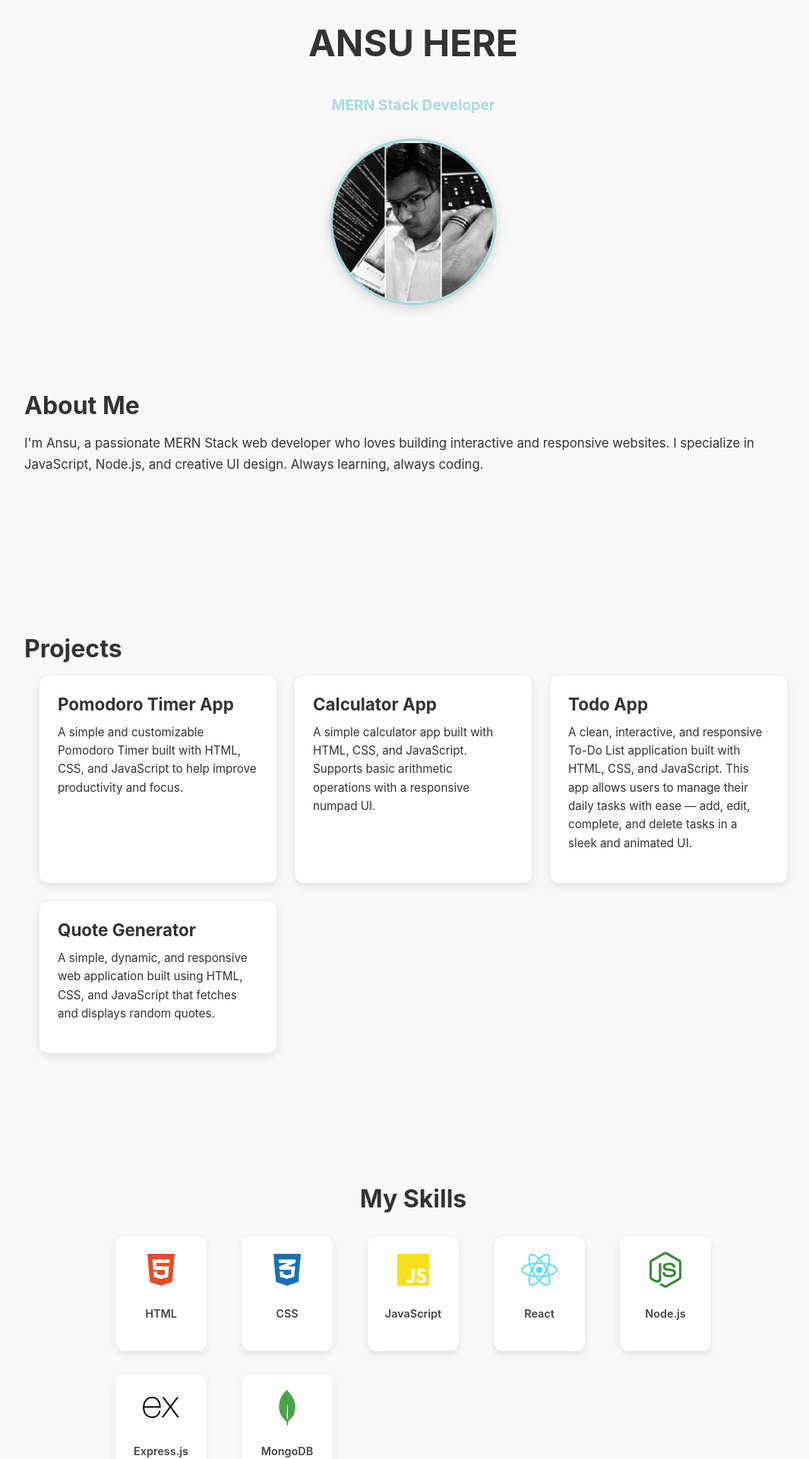
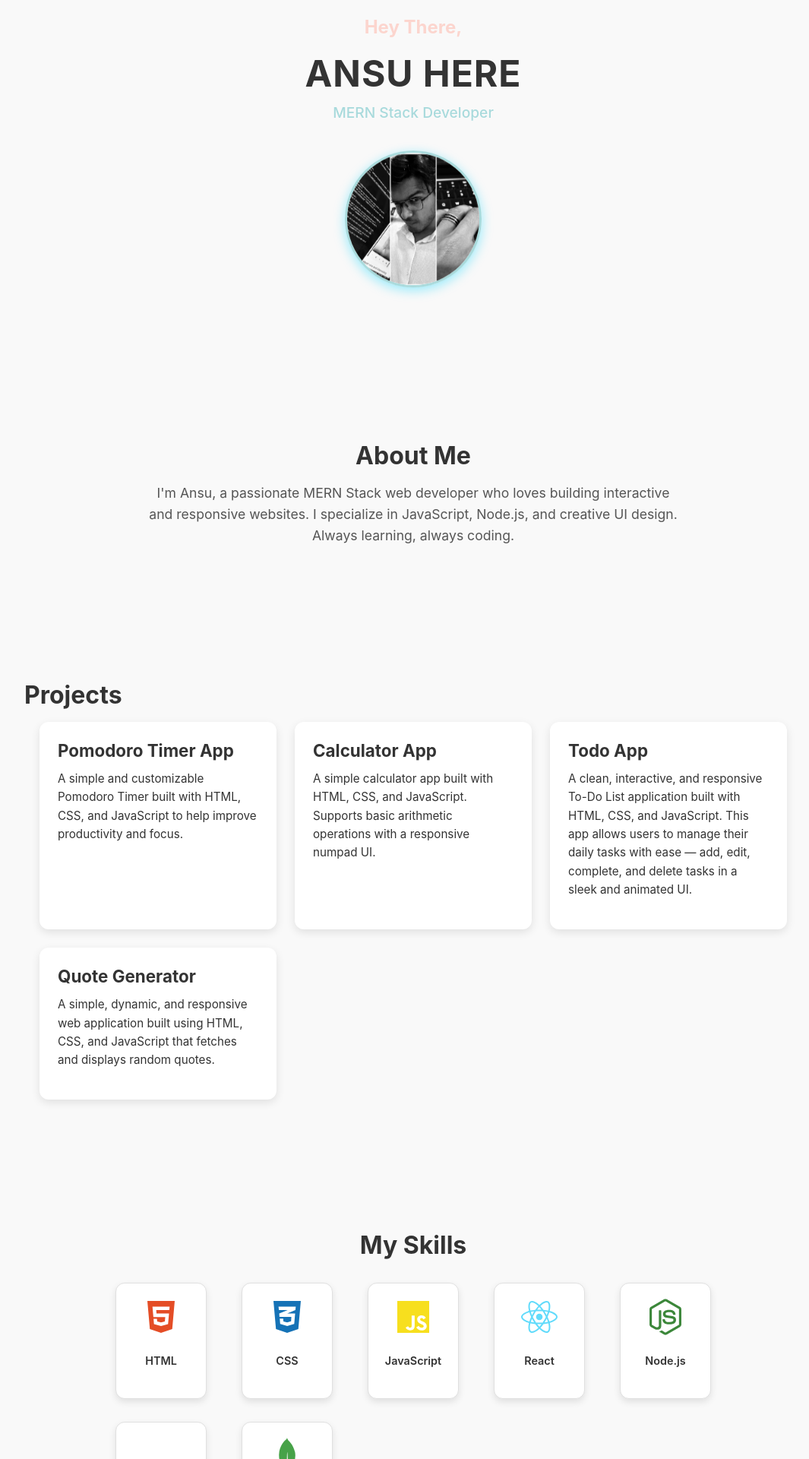
Before and after one commit to thenameisanzu/React--Portfolio, a React (Vite) app in the folder portfolio/: page / in a window 1280 px wide. Shown: the part 220-2140 px from the top of the page at 76% size, without its empty margins (96-1161 px from the left). Built offline with nearby package versions, Linux system fonts and the light colour scheme.

Commit message:
Added framer motion and updated component CSS

```diff
--- a/portfolio/package.json
+++ b/portfolio/package.json
@@ -10,6 +10,8 @@
     "preview": "vite preview"
   },
   "dependencies": {
+    "aos": "^2.3.4",
+    "framer-motion": "^12.23.24",
     "react": "^19.1.1",
     "react-dom": "^19.1.1",
     "react-icons": "^5.5.0"
--- a/portfolio/src/App.jsx
+++ b/portfolio/src/App.jsx
@@ -1,31 +1,30 @@
 import React from "react";
+import { AnimatePresence } from "framer-motion";
+
 import Header from "./components/Header";
 import Hero from "./components/Hero";
 import About from "./components/About";
 import Projects from "./components/Projects";
+import Skills from "./components/Skills";
 import Contact from "./components/Contact";
-import Skills from "./components/Skills";
 import Footer from "./components/Footer";
 
-
 function App() {
-
-
   return (
     <div className="App">
-      <Header/>
-      <main>
-        <Hero/>
-        <About/>
-        <Projects/>
-        <Skills/>
-       <Contact/>
-       <Footer/>
-
-      </main>
-
+      <Header />
+      <AnimatePresence mode="wait">
+        <main>
+          <Hero />
+          <About />
+          <Projects />
+          <Skills />
+          <Contact />
+          <Footer />
+        </main>
+      </AnimatePresence>
     </div>
-  )
+  );
 }
 
-export default App
+export default App;
--- a/portfolio/src/components/About.jsx
+++ b/portfolio/src/components/About.jsx
@@ -1,13 +1,41 @@
 import React from "react";
-
+import { motion } from "framer-motion";
 
 const About = () => (
-  <section id="about">
-    <h2>About Me</h2>
-    <p>
-      I'm Ansu, a passionate MERN Stack web developer who loves building interactive and responsive websites. I specialize in JavaScript, Node.js, and creative UI design. Always learning, always coding.
-    </p>
-  </section>
+  <motion.section
+    id="about"
+    initial={{ opacity: 0, y: 50 }}
+    whileInView={{ opacity: 1, y: 0 }}
+    transition={{ duration: 0.8, ease: "easeOut" }}
+    viewport={{ once: true }}
+    style={{ padding: "4rem 2rem", textAlign: "center" }}
+  >
+    <motion.h2
+      initial={{ opacity: 0, y: -20 }}
+      whileInView={{ opacity: 1, y: 0 }}
+      transition={{ delay: 0.2, duration: 0.6 }}
+      style={{ fontSize: "2rem", marginBottom: "1rem" }}
+    >
+      About Me
+    </motion.h2>
+
+    <motion.p
+      initial={{ opacity: 0 }}
+      whileInView={{ opacity: 1 }}
+      transition={{ delay: 0.4, duration: 0.8 }}
+      style={{
+        maxWidth: "700px",
+        margin: "0 auto",
+        fontSize: "1.1rem",
+        lineHeight: "1.6",
+        color: "#555",
+      }}
+    >
+      I'm Ansu, a passionate MERN Stack web developer who loves building
+      interactive and responsive websites. I specialize in JavaScript,
+      Node.js, and creative UI design. Always learning, always coding.
+    </motion.p>
+  </motion.section>
 );
 
 export default About;
--- a/portfolio/src/components/Hero.jsx
+++ b/portfolio/src/components/Hero.jsx
@@ -1,17 +1,56 @@
 import React from "react";
+import { motion } from "framer-motion";
 import profilepic from "../assets/propic.jpeg";
 import styles from "../styles/Hero.module.css";
 
 const Hero = () => {
   return (
     <div className={styles.heroText}>
-      <h2 className={styles.subTitle}>Hey There,</h2>
-      <h1 className={styles.title}>ANSU HERE</h1>
-      <h3 className={styles.role}>MERN Stack Developer</h3>
+      <motion.h2
+        className={styles.subTitle}
+        initial={{ opacity: 0, y: 30 }}
+        animate={{ opacity: 1, y: 0 }}
+        transition={{ duration: 0.6 }}
+      >
+        Hey There,
+      </motion.h2>
 
-      <div className={styles.heroImage}>
-        <img src={profilepic} alt="A portrait of Ansu" />
-      </div>
+      <motion.h1
+        className={styles.title}
+        initial={{ opacity: 0, y: 30 }}
+        animate={{ opacity: 1, y: 0 }}
+        transition={{ delay: 0.3, duration: 0.6 }}
+      >
+        ANSU HERE
+      </motion.h1>
+
+      <motion.h3
+        className={styles.role}
+        initial={{ opacity: 0, y: 30 }}
+        animate={{ opacity: 1, y: 0 }}
+        transition={{ delay: 0.6, duration: 0.6 }}
+      >
+        MERN Stack Developer
+      </motion.h3>
+
+      <motion.div
+        className={styles.heroImage}
+        initial={{ opacity: 0, scale: 0.9 }}
+        animate={{ opacity: 1, scale: 1 }}
+        transition={{ delay: 1, duration: 0.8 }}
+        whileHover={{ scale: 1.05, rotate: 2 }}
+      >
+        <motion.img
+          src={profilepic}
+          alt="A portrait of Ansu"
+          animate={{ y: [0, -10, 0] }}
+          transition={{
+            duration: 3,
+            repeat: Infinity,
+            ease: "easeInOut",
+          }}
+        />
+      </motion.div>
     </div>
   );
 };
--- a/portfolio/src/components/Projects.jsx
+++ b/portfolio/src/components/Projects.jsx
@@ -1,65 +1,82 @@
 import React from "react";
+import { motion } from "framer-motion";
 import styles from "../styles/Projects.module.css";
 
-const Projects = () => (
+const Projects = () => {
+  // Animation variants for the cards
+  const cardVariants = {
+    hidden: { opacity: 0, y: 50 },
+    visible: (index) => ({
+      opacity: 1,
+      y: 0,
+      transition: {
+        delay: index * 0.2, // stagger animation
+        duration: 0.6,
+        ease: "easeOut",
+      },
+    }),
+  };
+
+  const projects = [
+    {
+      title: "Pomodoro Timer App",
+      desc: "A simple and customizable Pomodoro Timer built with HTML, CSS, and JavaScript to help improve productivity and focus.",
+      link: "https://thenameisanzu.github.io/Pomodoro-Timer/",
+    },
+    {
+      title: "Calculator App",
+      desc: "A simple calculator app built with HTML, CSS, and JavaScript. Supports basic arithmetic operations with a responsive numpad UI.",
+      link: "https://thenameisanzu.github.io/Calculator-App/",
+    },
+    {
+      title: "Todo App",
+      desc: "A clean, interactive, and responsive To-Do List application built with HTML, CSS, and JavaScript. This app allows users to manage their daily tasks with ease — add, edit, complete, and delete tasks in a sleek and animated UI.",
+      link: "https://thenameisanzu.github.io/ToDoList/",
+    },
+    {
+      title: "Quote Generator",
+      desc: "A simple, dynamic, and responsive web application built using HTML, CSS, and JavaScript that fetches and displays random quotes.",
+      link: "https://thenameisanzu.github.io/Quote-Generator/",
+    },
+  ];
+
+  return (
     <section id="projects" className={styles.projectsSection}>
-    <h2 className={styles.sectionTitle}>Projects</h2>
+      <motion.h2
+        className={styles.sectionTitle}
+        initial={{ opacity: 0, y: -30 }}
+        whileInView={{ opacity: 1, y: 0 }}
+        transition={{ duration: 0.6 }}
+        viewport={{ once: true }}
+      >
+        Projects
+      </motion.h2>
 
       <div className={styles.projectGrid}>
-      <a
-        href="https://thenameisanzu.github.io/Pomodoro-Timer/"
+        {projects.map((project, index) => (
+          <motion.a
+            key={project.title}
+            href={project.link}
             target="_blank"
             rel="noopener noreferrer"
             className={styles.projectCard}
+            custom={index}
+            variants={cardVariants}
+            initial="hidden"
+            whileInView="visible"
+            viewport={{ once: true, amount: 0.2 }}
+            whileHover={{
+              scale: 1.05,
+              boxShadow: "0 10px 25px rgba(0,0,0,0.2)",
+            }}
           >
-        <h3>Pomodoro Timer App</h3>
-        <p>
-          A simple and customizable Pomodoro Timer built with HTML, CSS, and
-          JavaScript to help improve productivity and focus.
-        </p>
-      </a>
-
-      <a
-        href="https://thenameisanzu.github.io/Calculator-App/"
-        target="_blank"
-        rel="noopener noreferrer"
-        className={styles.projectCard}
-      >
-        <h3>Calculator App</h3>
-        <p>
-          A simple calculator app built with HTML, CSS, and JavaScript.
-          Supports basic arithmetic operations with a responsive numpad UI.
-        </p>
-      </a>
-
-      <a
-        href="https://thenameisanzu.github.io/ToDoList/"
-        target="_blank"
-        rel="noopener noreferrer"
-        className={styles.projectCard}
-      >
-        <h3>Todo App</h3>
-        <p>
-          A clean, interactive, and responsive To-Do List application built
-          with HTML, CSS, and JavaScript. This app allows users to manage their
-          daily tasks with ease — add, edit, complete, and delete tasks in a
-          sleek and animated UI.
-        </p>
-      </a>
-
-      <a
-        href="https://thenameisanzu.github.io/Quote-Generator/"
-        target="_blank"
-        rel="noopener noreferrer"
-        className={styles.projectCard}
-      >
-        <h3>Quote Generator</h3>
-        <p>
-          A simple, dynamic, and responsive web application built using HTML, CSS, and JavaScript that fetches and displays random quotes.
-        </p>
-      </a>
+            <h3>{project.title}</h3>
+            <p>{project.desc}</p>
+          </motion.a>
+        ))}
       </div>
     </section>
   );
+};
 
 export default Projects;
--- a/portfolio/src/components/Skills.jsx
+++ b/portfolio/src/components/Skills.jsx
@@ -1,4 +1,5 @@
 import React from "react";
+import { motion } from "framer-motion";
 import { FaHtml5, FaCss3Alt, FaJs, FaReact, FaNodeJs } from "react-icons/fa";
 import { SiMongodb, SiExpress } from "react-icons/si";
 import styles from "../styles/Skills.module.css";
@@ -10,21 +11,46 @@ const Skills = () => {
     { icon: <FaJs color="#F7DF1E" />, name: "JavaScript" },
     { icon: <FaReact color="#61DBFB" />, name: "React" },
     { icon: <FaNodeJs color="#3C873A" />, name: "Node.js" },
-    { icon: <SiExpress color="#000000" />, name: "Express.js" },
+    { icon: <SiExpress color="#FFFFFF" />, name: "Express.js" },
     { icon: <SiMongodb color="#47A248" />, name: "MongoDB" },
   ];
 
   return (
     <section className={styles.skillsSection}>
-      <h2 className={styles.skillsTitle}>My Skills</h2>
-      <div className={styles.skillsGrid}>
+      <motion.h2
+        className={styles.skillsTitle}
+        initial={{ opacity: 0, y: -20 }}
+        whileInView={{ opacity: 1, y: 0 }}
+        transition={{ duration: 0.5 }}
+      >
+        My Skills
+      </motion.h2>
+
+      <motion.div
+        className={styles.skillsGrid}
+        initial="hidden"
+        whileInView="visible"
+        variants={{
+          hidden: { opacity: 0 },
+          visible: {
+            opacity: 1,
+            transition: { staggerChildren: 0.15 },
+          },
+        }}
+      >
         {skills.map((skill, index) => (
-          <div className={styles.skillCard} key={index}>
+          <motion.div
+            key={index}
+            className={styles.skillCard}
+            whileHover={{ scale: 1.1, rotate: 2 }}
+            whileTap={{ scale: 0.95 }}
+            variants={{ hidden: { opacity: 0 }, visible: { opacity: 1 } }}
+          >
             <div className={styles.skillIcon}>{skill.icon}</div>
             <p className={styles.skillName}>{skill.name}</p>
-          </div>
+          </motion.div>
         ))}
-      </div>
+      </motion.div>
     </section>
   );
 };
--- a/portfolio/src/styles/Hero.module.css
+++ b/portfolio/src/styles/Hero.module.css
@@ -1,59 +1,47 @@
 .heroText {
   display: flex;
-  flex-direction: column; /* stack text and image vertically */
-  align-items: center;    /* center horizontally */
+  flex-direction: column;
+  align-items: center;
   justify-content: center;
+  padding: 100px 20px;
   text-align: center;
-  margin-top: 3rem;
-  gap: 1rem; /* space between text and image */
+  background-color: var(--bg-color);
+  color: var(--text-color);
+  transition: background-color 0.4s ease, color 0.4s ease;
 }
 
 .subTitle {
-  font-size: 1.4rem;
-  color: var(--muted-text, var(--text-color));
+  font-size: 1.5rem;
+  color: var(--secondary-color);
+  margin-bottom: 8px;
 }
 
 .title {
   font-size: 3rem;
   font-weight: bold;
   color: var(--text-color);
+  margin: 10px 0;
+  letter-spacing: 1px;
 }
 
 .role {
   font-size: 1.2rem;
-  margin-top: 0.5rem;
   color: var(--primary-color);
-}
-
-/* ✅ Hero Image Container */
-.heroImage {
-  width: 220px;
-  height: 220px;
-  border-radius: 50%;
-  overflow: hidden;
-  border: 4px solid var(--primary-color);
-  box-shadow: 0 4px 15px rgba(0, 0, 0, 0.15);
-  transition: transform 0.3s ease;
+  margin-bottom: 40px;
+  font-weight: 500;
 }
 
 .heroImage img {
-  width: 100%;
-  height: 100%;
+  width: 180px;
+  height: 180px;
+  border-radius: 50%;
   object-fit: cover;
+  border: 3px solid var(--primary-color);
+  box-shadow: 0 4px 15px rgba(0, 212, 255, 0.4);
+  transition: all 0.3s ease;
 }
 
-.heroImage:hover {
-  transform: scale(3.05);
+.heroImage img:hover {
+  transform: scale(1.05);
+  box-shadow: 0 6px 25px var(--secondary-color);
 }
-
-/* 📱 Responsive for smaller screens */
-@media (max-width: 600px) {
-  .title {
-    font-size: 2.2rem;
-  }
-
-  .heroImage {
-    width: 250px;
-    height: 50px;
-  }
-}
--- a/portfolio/src/styles/Projects.module.css
+++ b/portfolio/src/styles/Projects.module.css
@@ -24,8 +24,9 @@
   border-radius: 12px;
   box-shadow: 0 4px 12px rgba(0, 0, 0, 0.1);
   padding: 24px;
+  cursor: pointer;
   text-align: left;
-  transition: all 0.3s ease;
+  transition: transform 0.3s ease, box-shadow 0.3s ease;
   max-width: 350px;
 
   /* make whole card clickable */
--- a/portfolio/src/styles/Skills.module.css
+++ b/portfolio/src/styles/Skills.module.css
@@ -1,14 +1,15 @@
 .skillsSection {
   text-align: center;
   padding: 60px 20px;
-  background-color: #f9f9f9;
+  background-color: var(--bg-color);
+  transition: background-color 0.3s ease, color 0.3s ease;
 }
 
 .skillsTitle {
   font-size: 2rem;
   font-weight: 700;
   margin-bottom: 30px;
-  color: #333;
+  color: var(--text-color);
 }
 
 .skillsGrid {
@@ -22,9 +23,10 @@
 }
 
 .skillCard {
-  background: white;
+  background: var(--card-bg);
   padding: 20px;
   border-radius: 12px;
+  border: 1px solid var(--border-color);
   box-shadow: 0 4px 10px rgba(0, 0, 0, 0.1);
   transition: transform 0.3s ease, box-shadow 0.3s ease;
   cursor: pointer;
@@ -33,7 +35,7 @@
 
 .skillCard:hover {
   transform: scale(1.1);
-  box-shadow: 0 6px 15px rgba(0, 0, 0, 0.15);
+  box-shadow: 0 6px 15px var(--secondary-color);
 }
 
 .skillIcon {
@@ -44,5 +46,5 @@
 .skillName {
   font-size: 0.9rem;
   font-weight: 600;
-  color: #444;
+  color: var(--text-color);
 }
```
Also changed, not shown: portfolio/src/components/Contact.jsx (+62 -11 lines), portfolio/src/styles/Contact.module.css (+8 -0 lines), 1 other file (tests, documents, lock files or other folders). Lines whose indentation alone changed are shown as unchanged.
